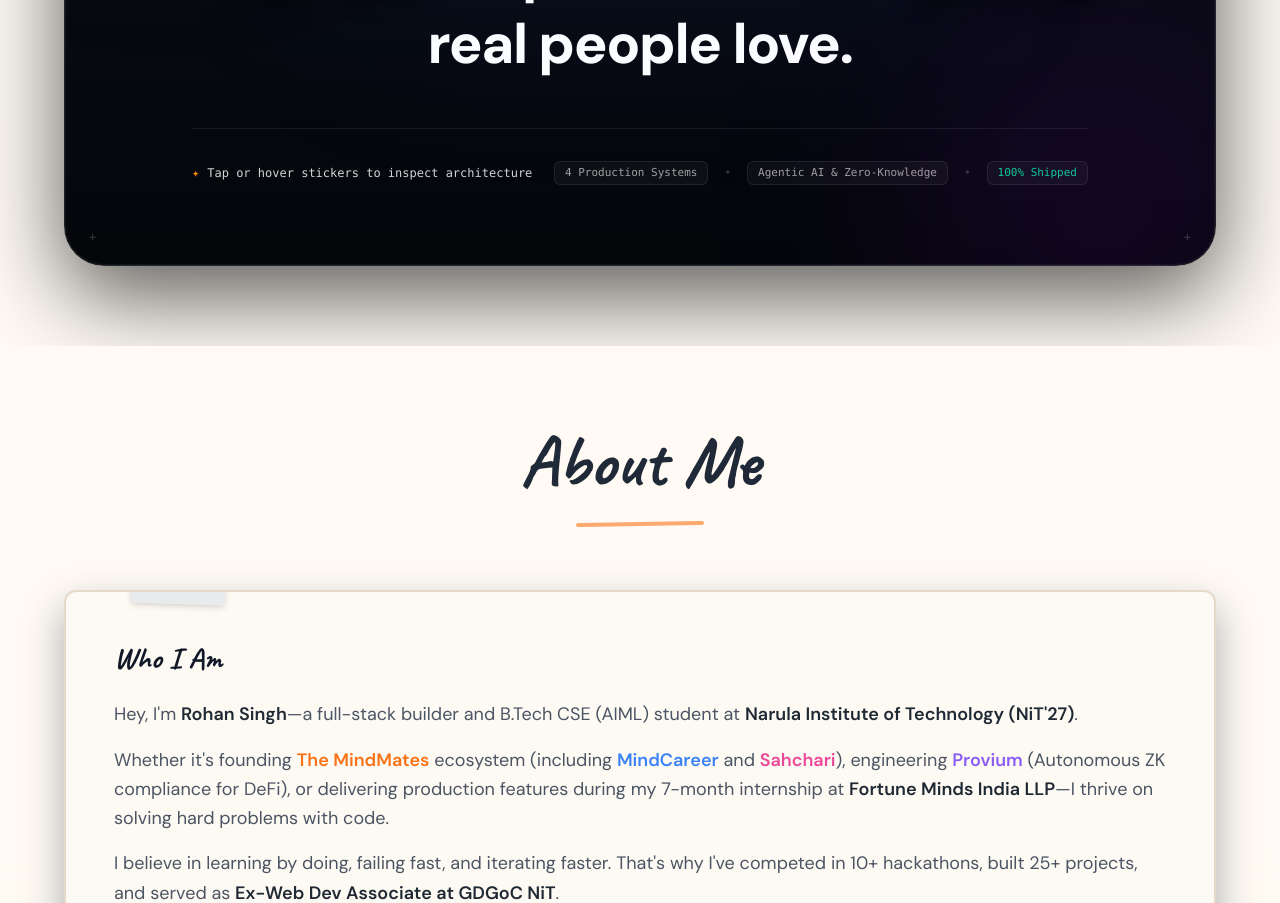
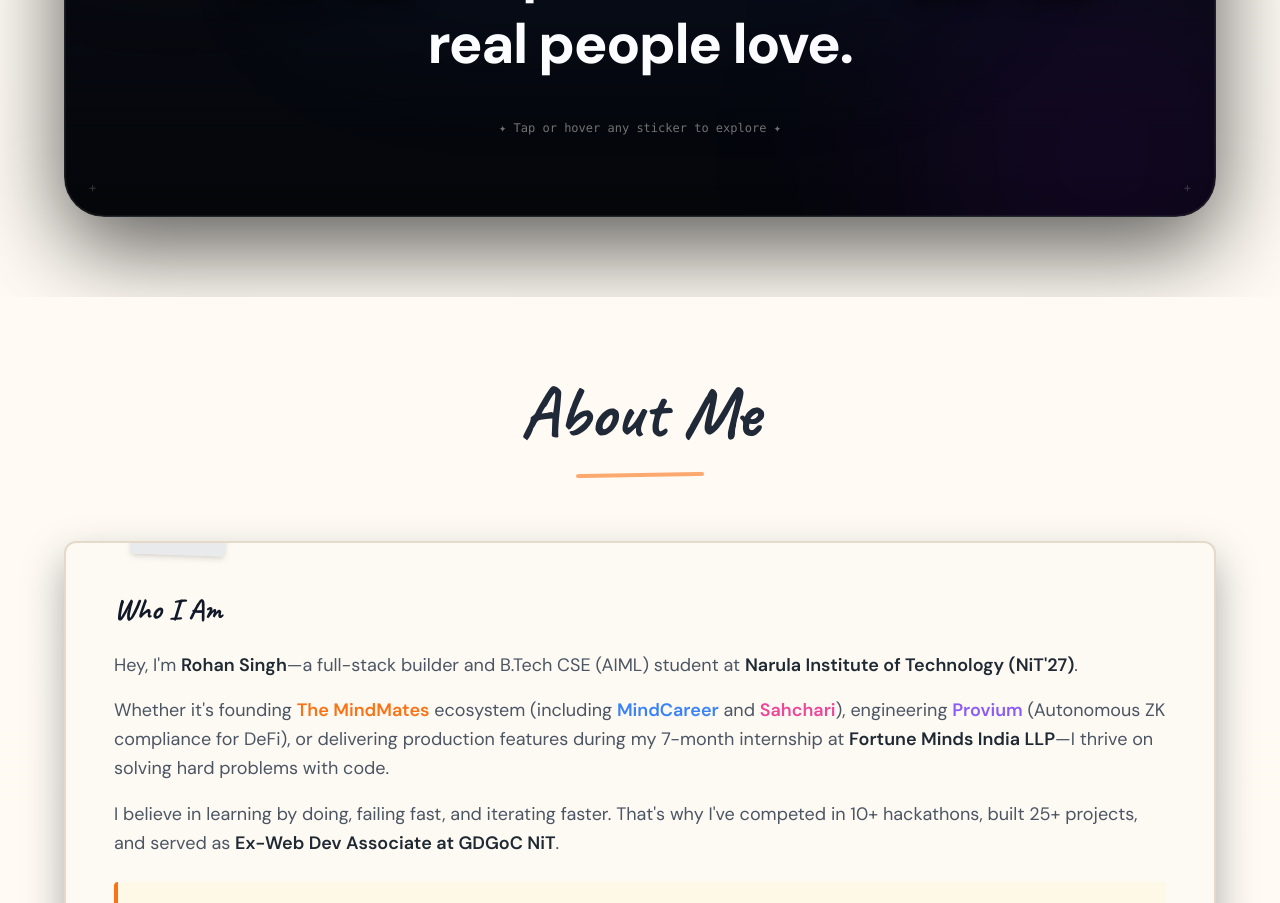
Before and after one commit to Rohansingh3001/Rohansingh3001.github.io, a React (Vite) app: page / in a window 1280 px wide. Shown: the part 1340-2243 px from the top of the page. Built offline with nearby package versions, Linux system fonts and the light colour scheme.

Commit message:
Remove bottom metrics badges from ManifestoBanner for cleaner minimalist layout

```diff
--- a/src/components/ManifestoBanner.jsx
+++ b/src/components/ManifestoBanner.jsx
@@ -223,26 +223,9 @@ const ManifestoBanner = () => {
             <span className="text-white font-extrabold">real people love.</span>
           </h2>
 
-          {/* Bottom Interactive Bar */}
-          <div className="mt-8 sm:mt-12 pt-6 sm:pt-8 border-t border-white/[0.08] flex flex-col sm:flex-row items-center justify-between gap-4 text-xs font-mono text-neutral-400 max-w-4xl mx-auto">
-            <div className="flex items-center gap-2 text-neutral-300">
-              <span className="text-orange-400">✦</span>
-              <span>Tap or hover stickers to inspect architecture</span>
-            </div>
-
-            <div className="flex items-center gap-2 sm:gap-4 flex-wrap justify-center text-[11px] text-neutral-400">
-              <span className="px-2.5 py-1 rounded-md bg-white/[0.04] border border-white/[0.08]">
-                4 Production Systems
-              </span>
-              <span className="hidden sm:inline text-white/20">•</span>
-              <span className="px-2.5 py-1 rounded-md bg-white/[0.04] border border-white/[0.08]">
-                Agentic AI &amp; Zero-Knowledge
-              </span>
-              <span className="hidden sm:inline text-white/20">•</span>
-              <span className="px-2.5 py-1 rounded-md bg-white/[0.04] border border-white/[0.08] text-emerald-400">
-                100% Shipped
-              </span>
-            </div>
+          {/* Subtle Minimal Caption */}
+          <div className="mt-8 sm:mt-10 flex items-center justify-center gap-2 text-xs font-mono text-neutral-500">
+            <span>✦ Tap or hover any sticker to explore ✦</span>
           </div>
         </motion.div>
       </div>
```
